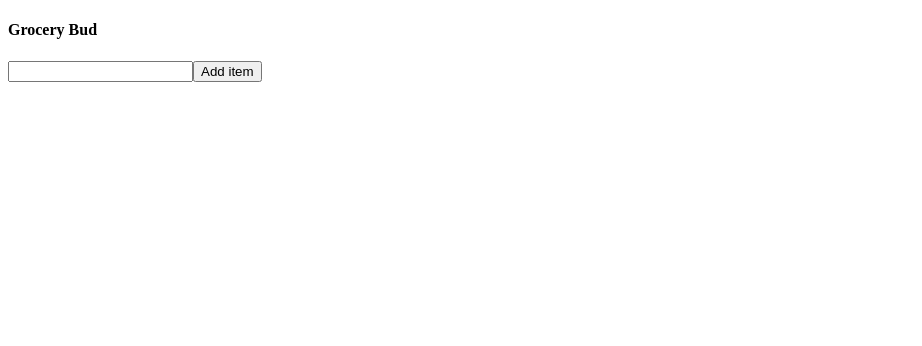
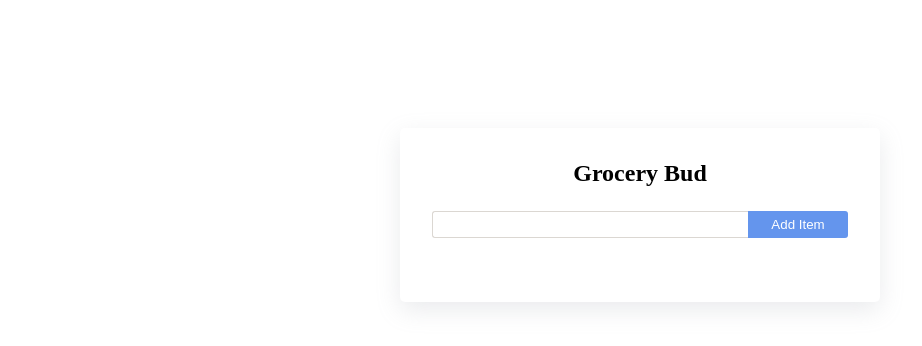
Before and after one commit to miawithcode/react-grocery-bud, a React (Vite) app: page / in a window 1280 px wide. Shown: the top 346 px of the page, without its empty margins (0-922 px from the left). Built offline with nearby package versions, Linux system fonts and the light colour scheme.

Commit message:
style: add styles

```diff
--- a/src/components/Form.jsx
+++ b/src/components/Form.jsx
@@ -16,7 +16,7 @@ const Form = ({ addItem }) => {
 
   return (
     <form onSubmit={handleSubmit}>
-      <h4>Grocery Bud</h4>
+      <h2>Grocery Bud</h2>
       <div>
         <input
           type="text"
--- a/src/components/Items.jsx
+++ b/src/components/Items.jsx
@@ -2,7 +2,7 @@ import SingleItem from './SingleItem';
 
 const Items = ({ items, removeItem, completeItem }) => {
   return (
-    <div>
+    <div className='items'>
       {items.map((item) => {
         return <SingleItem key={item.id} item={item} removeItem={removeItem} completeItem={completeItem} />
       })}
--- a/src/index.css
+++ b/src/index.css
@@ -0,0 +1,81 @@
+*,
+*::before,
+*::after {
+  margin: 0;
+  padding: 0;
+  box-sizing: border-box;
+}
+
+section {
+  width: 90vw;
+  margin: 0 auto;
+  margin-top: 8rem;
+  max-width: 30rem;
+  padding: 2rem;
+  box-shadow: rgba(149, 157, 165, 0.2) 0px 8px 24px;
+  border-radius: 5px;
+}
+
+button {
+  display: inline-block;
+  color: #fff;
+  cursor: pointer;
+  border: transparent;
+  padding: 0.375rem 0.75rem;
+  text-transform: capitalize;
+  background-color:cornflowerblue;
+  border-radius: 3px;
+  transition: all 0.3s ease;
+}
+
+form h2 {
+  text-align: center;
+  margin-bottom: 1.5rem;
+}
+
+form div {
+  display: grid;
+  grid-template-columns: 1fr 100px;
+}
+
+form input {
+  border: 1px solid #dbd7d2;
+  border-right: transparent;
+  border-radius: 3px 0 0 3px;
+}
+
+form button {
+  border-radius: 0 3px 3px 0;
+}
+
+.items {
+  margin-top: 2rem;
+  display: grid;
+  row-gap: 1rem;
+}
+
+.single-item {
+  display: grid;
+  grid-template-columns: auto 1fr auto;
+  column-gap: 0.55rem;
+  align-items: center;
+  cursor: pointer;
+}
+
+.single-item input[type="checkbox"] {
+  cursor: pointer;
+}
+
+.single-item p {
+  letter-spacing: 1px;
+}
+
+.single-item button {
+  padding: 0.15rem 0.25rem;
+  font-size: 0.75rem;
+  background-color: #191825;
+}
+
+.Toastify__toast {
+  text-transform: capitalize;
+}
```
